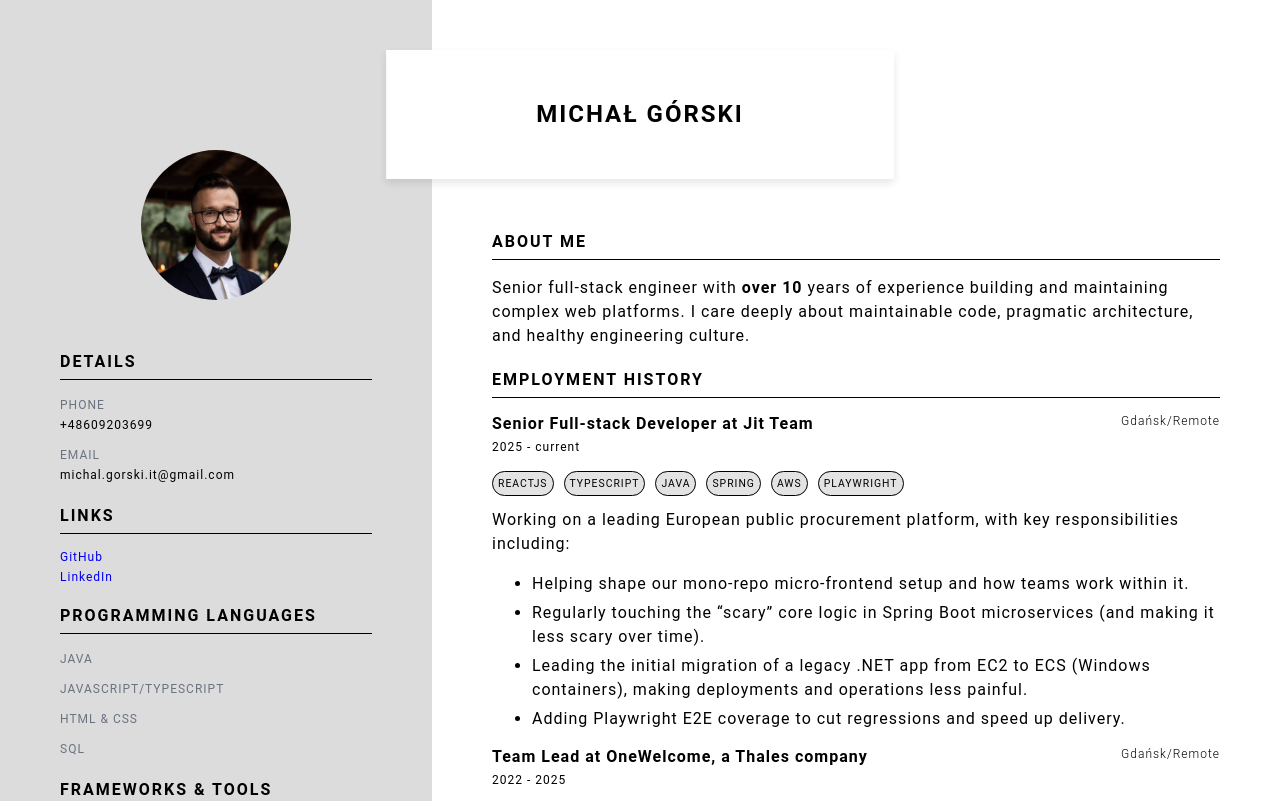
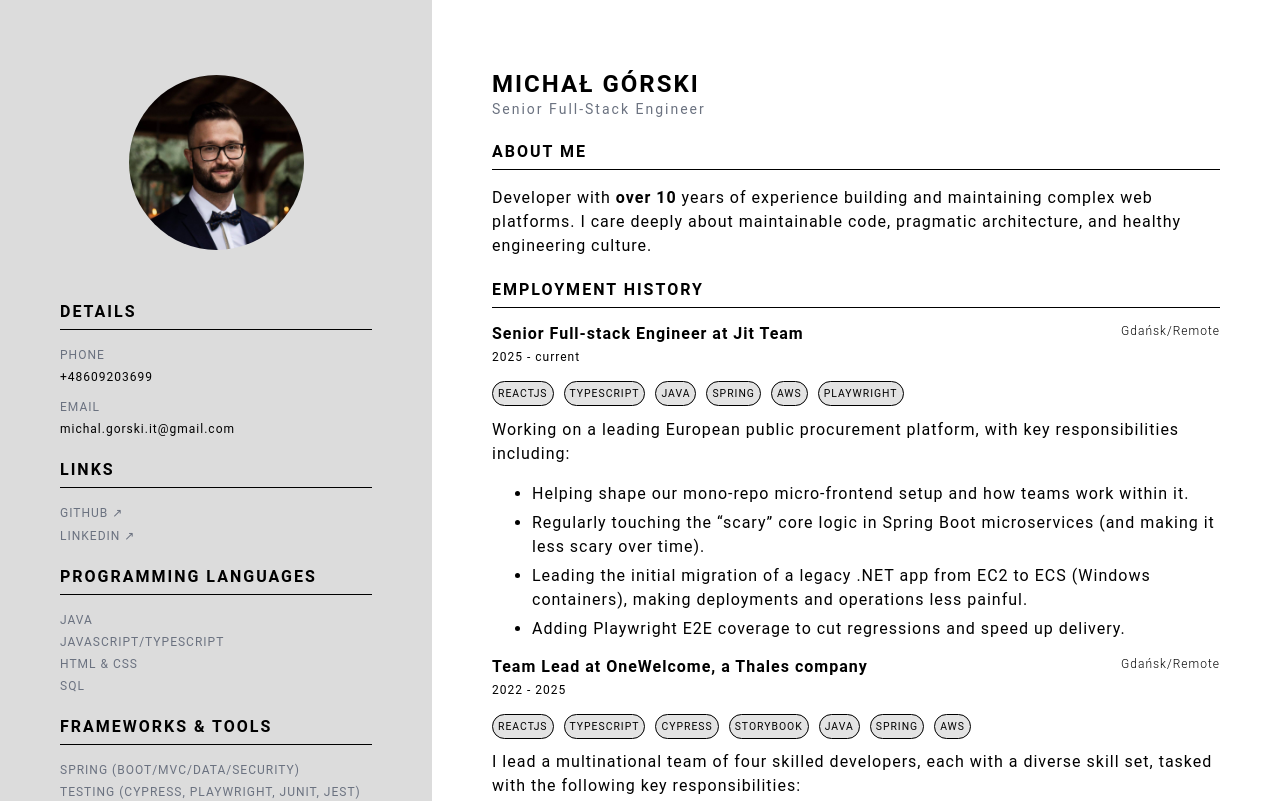
Before and after one commit to goorskyy/goorskyy.github.io, a Preact app: page / in a window 1280 px wide. Shown: the top 801 px of the page. Built offline with nearby package versions, Linux system fonts and the light colour scheme.

Commit message:
Update RightContainer layout, improve styles, and enhance TitleComponent functionality

```diff
--- a/src/components/link/LinkComponent.jsx
+++ b/src/components/link/LinkComponent.jsx
@@ -2,6 +2,6 @@ import './link.scss'
 
 export default function LinkComponent(props) {
     return (
-        <a class='link' href={props.href}>{props.title}</a>
+        <a class='link' href={props.href}>{props.title} ↗</a>
     )
 }
--- a/src/components/link/link.scss
+++ b/src/components/link/link.scss
@@ -3,4 +3,7 @@
     text-decoration: none;
     font-size: 0.75rem;
     margin-bottom: 5px;
+    text-transform: uppercase;
+    color: #6b7280;
+    line-height: 1.5;
 }
--- a/src/components/photo/PhotoComponent.jsx
+++ b/src/components/photo/PhotoComponent.jsx
@@ -3,7 +3,7 @@ import './photo.scss'
 export default function PhotoComponent() {
     return (
         <div class={'photo__container'}>
-            <img class={'photo'} width={150} height={150} src={'/assets/portrait.jpg'}  alt={"portrait of Michał Górski"}></img>
+            <img class={'photo'} width={175} height={175} src={'/assets/portrait.jpg'}  alt={"portrait of Michał Górski"}></img>
         </div>
     )
 }
--- a/src/components/title/TitleComponent.jsx
+++ b/src/components/title/TitleComponent.jsx
@@ -2,8 +2,9 @@ import './title.scss'
 
 export default function TitleComponent(props) {
     return (
-        <div class='page-title__container'>
+        <>
             <h2 class='page-title__text'>{props.title}</h2>
-        </div>
+            <p class='page-title__sub-text'>{props.subText}</p>
+        </>
     )
 }
--- a/src/components/title/title.scss
+++ b/src/components/title/title.scss
@@ -1,18 +1,15 @@
 .page-title {
 
   &__text {
-    padding: 30px 150px;
     text-transform: uppercase;
     letter-spacing: 2px;
+    margin-bottom: 0;
   }
 
-  &__container {
-    box-shadow: 0 4px 8px rgba(0, 0, 0, 0.1);
-    width: max-content;
-    position: absolute;
-    background-color: white;
-    left: 50%;
-    top: 50px;
-    transform: translate(-50%);
+  &__sub-text {
+    letter-spacing: 2px;
+    margin-top: 0;
+    color: #6b7280;
+    font-size: 0.875rem;
   }
 }
--- a/src/containers/right-container/RightContainer.jsx
+++ b/src/containers/right-container/RightContainer.jsx
@@ -1,6 +1,7 @@
 import SectionComponent from "../../components/section/SectionComponent";
 import TimelineComponent from "../../components/timeline/TimelineComponent";
 import ChipComponent from "../../components/chip/ChipComponent";
+import TitleComponent from "../../components/title/TitleComponent.jsx";
 
 export default function RightContainer() {
     const startYear = 2016;
@@ -9,13 +10,15 @@ export default function RightContainer() {
 
     return (
         <div class='resume__right-container'>
+            <TitleComponent title="Michał Górski" subText="Senior Full-Stack Engineer"></TitleComponent>
+
             <SectionComponent title='About Me'/>
             <p>
-                Senior full-stack engineer with <b>over {experienceInYears}</b> years of experience building and maintaining complex web platforms.
+                Developer with <b>over {experienceInYears}</b> years of experience building and maintaining complex web platforms.
                 I care deeply about maintainable code, pragmatic architecture, and healthy engineering culture.
             </p>
             <SectionComponent title='Employment history'/>
-            <TimelineComponent title='Senior Full-stack Developer at Jit Team' startYear='2025' endYear='current'
+            <TimelineComponent title='Senior Full-stack Engineer at Jit Team' startYear='2025' endYear='current'
                                location='Gdańsk/Remote'/>
             <ChipComponent titles={['ReactJS', 'TypeScript', 'Java', 'Spring', 'AWS', 'Playwright']}/>
             <p>Working on a leading European public procurement platform, with key responsibilities including:</p>
--- a/src/index.jsx
+++ b/src/index.jsx
@@ -1,4 +1,3 @@
-import TitleComponent from './components/title/TitleComponent';
 import './style.scss';
 import './print.css';
 import LeftContainer from "./containers/left-container/LeftContainer.jsx";
@@ -8,7 +7,6 @@ export default function App() {
     return (
         <>
             <div class='resume resume__container'>
-                <TitleComponent title="Michał Górski"></TitleComponent>
                 <LeftContainer/>
                 <RightContainer/>
             </div>
--- a/src/style.scss
+++ b/src/style.scss
@@ -103,12 +103,12 @@ p {
     background-color: gainsboro;
     min-height: 100%;
     flex-basis: 30%;
-    padding: 150px 60px;
+    padding: 75px 60px;
   }
 
   &__right-container {
     min-height: 100%;
-    padding: 210px 60px;
+    padding: 50px 60px;
     flex-basis: 70%;
   }
 }
@@ -117,7 +117,7 @@ p {
   text-transform: uppercase;
   font-size: 0.75rem;
   color: #6b7280;
-  margin-bottom: 2px;
+  margin: 4px 0;
   line-height: 1.5;
 }
 
```
